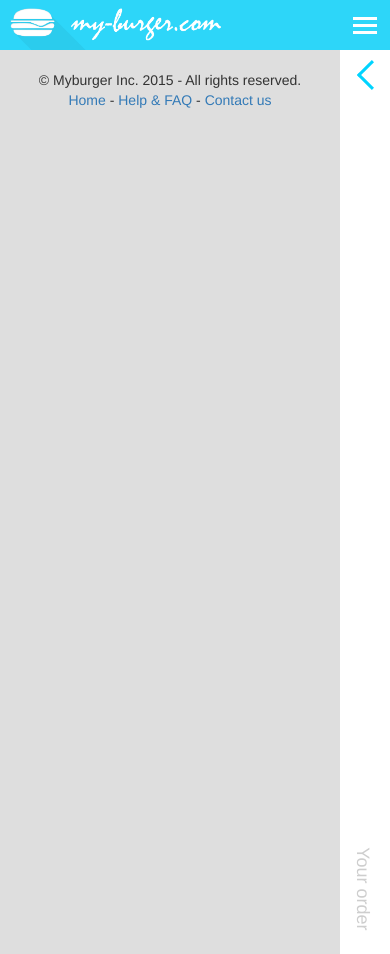
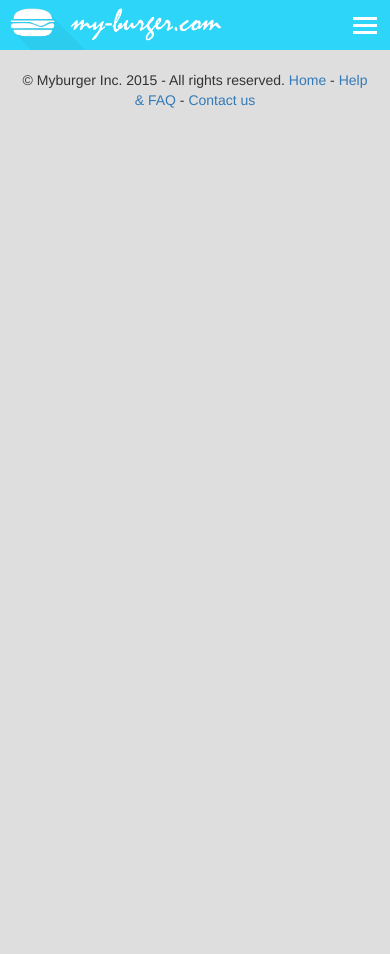
Before and after one commit to crysxd/Project-Workshop-of-Database-Systems-CS357, a PHP site: page /meals.php in a window 390 px wide. Run offline with PHP 8.4, Linux system fonts and the light colour scheme.

Commit message:
Revert 4b0f3d0..2c15c3f
This rolls back to commit 4b0f3d03ea4b41409d29844fd80dc7ef73cb47df.

```diff
--- a/Webpage/css/meals.css
+++ b/Webpage/css/meals.css
@@ -1,152 +1,3 @@
 #meals{
   padding-top: 50px;
 }
-
-#main-content {
-  margin-right: 300px;
-  -webkit-transition: margin-right .3s;
-  -moz-transition: margin-right .3s;
-  -ms-transition: margin-right .3s;
-  -o-transition: margin-right .3s;
-  transition: margin-right .3s;
-}
-
-#main-contant-overlay {
-  position: fixed;
-  left: 0;
-  right: 0;
-  top: 50px;
-  bottom: 0;
-  height: 100%;
-  background: rgba(0, 0, 0, 0.8);
-  opacity: 0;
-  visibility: hidden;
-  z-index: 8999;
-  -webkit-transition: opacity .3s;
-  -moz-transition: opacity .3s;
-  -ms-transition: opacity .3s;
-  -o-transition: opacity .3s;
-  transition: opacity .3s;
-}
-
-#left-drawer {
-  position: fixed;
-  z-index: 9000;
-  top: 50px;
-  right: 0;
-  bottom: 0;
-  width: 300px;
-  height: 100%;
-  background: white;
-  padding: 20px;
-  padding-top: 10px;
-  -webkit-transition: right .3s, padding-left .3s;
-  -moz-transition: right .3s, padding-left .3s;
-  -ms-transition: right .3s, padding-left .3s;
-  -o-transition: right .3s, padding-left .3s;
-  transition: right .3s, padding-left .3s;
-}
-
-#left-drawer.drawer-open {
-  right: 0;
-}
-
-#drawer-toggle {
-  position: absolute;
-  cursor: pointer;
-  top: 10px;
-  left: 10px;
-  height: 30px;
-  width: 0;
-  opacity: 0;
-  overflow: hidden;
-  -webkit-transition: all .3s;
-  -moz-transition: all .3s;
-  -ms-transition: all .3s;
-  -o-transition: all .3s;
-  transition: all .3s;
-}
-
-#drawer-toggle>.top-bar,
-#drawer-toggle>.bottom-bar {
-  height: 3px;
-  width: 21px;
-  left: 0;
-  position: absolute;
-  background: #00d4ff;
-  -webkit-transition: opacity .3s, -webkit-transform .3s;
-  -moz-transition: opacity .3s, transform .3s;
-  -ms-transition: opacity .3s, transform .3s;
-  -o-transition: opacity .3s, transform .3s;
-  transition: opacity .3s, transform .3s;
-}
-
-#drawer-toggle>.top-bar {
-  transform: translate(5px, 7px) rotate(-45deg);
-  -webkit-transform: translate(5px, 7px) rotate(-45deg);
-  top: 0;
-}
-
-#drawer-toggle>.bottom-bar {
-  transform: translate(5px, -7px) rotate(45deg);
-  -webkit-transform: translate(5px, -7px) rotate(45deg);
-  bottom: 0;
-}
-
-#left-drawer.drawer-open #drawer-toggle>.top-bar {
-  transform: translate(7px, 7px) rotate(45deg) !important;
-  -webkit-transform: translate(7px, 7px) rotate(45deg) !important;
-}
-
-#left-drawer.drawer-open #drawer-toggle>.bottom-bar {
- transform: translate(7px, -7px) rotate(-45deg) !important;
-  -webkit-transform: translate(7px, -7px) rotate(-45deg) !important;
-}
-
-#drawer-title {
-  transform: rotate(90deg);
-  -webkit-transform: rotate(90deg);
-  color: #cecece;
-  position: absolute;
-  bottom: 105px;
-  left: -20px;
-  opacity: 0;
-  -webkit-transition: opacity .3s;
-  -moz-transition: opacity .3s;
-  -ms-transition: opacity .3s;
-  -o-transition: opacity .3s;
-  transition: opacity .3s;
-}
-
-#left-drawer.drawer-open #drawer-title {
-  opacity: 0;
-}
-
-#left-drawer h4 {
-  margin: 0;
-  margin-top: 5px;
-  padding: 0;
-}
-
-@media (max-width: 768px) {
-  #drawer-toggle {
-    opacity: 1;
-    width: 30px;
-  }
-
-  #left-drawer {
-    right: -250px;
-    padding-left: 50px;
-  }
-
-  #main-content {
-    margin-right: 50px;
-  }
-  #drawer-title {
-    opacity: 1;
-  }
-  #main-contant-overlay.visible {
-    opacity: 1;
-    visibility: visible;
-  }
-}
--- a/Webpage/js/meals.js
+++ b/Webpage/js/meals.js
@@ -2,13 +2,3 @@
 $(document).ready(function() {
   window.setTimeout(hideLoadingOverlay, 250);
 });
-
-$('#drawer-toggle, #left-drawer').click(function(e) {
-  $('#left-drawer').toggleClass('drawer-open');
-  $('#main-contant-overlay').toggleClass('visible');
-  e.stopPropagation();
-});
-
-$('#main-contant-overlay').click(function() {
-  $('#drawer-toggle').click();
-});
--- a/Webpage/meals.php
+++ b/Webpage/meals.php
@@ -35,21 +35,9 @@
 
   <div id="main-content">
 
-    <div id="main-contant-overlay"></div>
-
     <!-- How to order list -->
     <section id="meals">
 
-    </section>
-
-    <!-- How to order list -->
-    <section id="left-drawer">
-      <div id="drawer-toggle">
-        <div class="top-bar"></div>
-        <div class="bottom-bar"></div>
-      </div>
-      <h4 id="drawer-title">Your order</h4>
-      <h4>Your order</h4>
     </section>
 
     <!-- Footer -->
```
